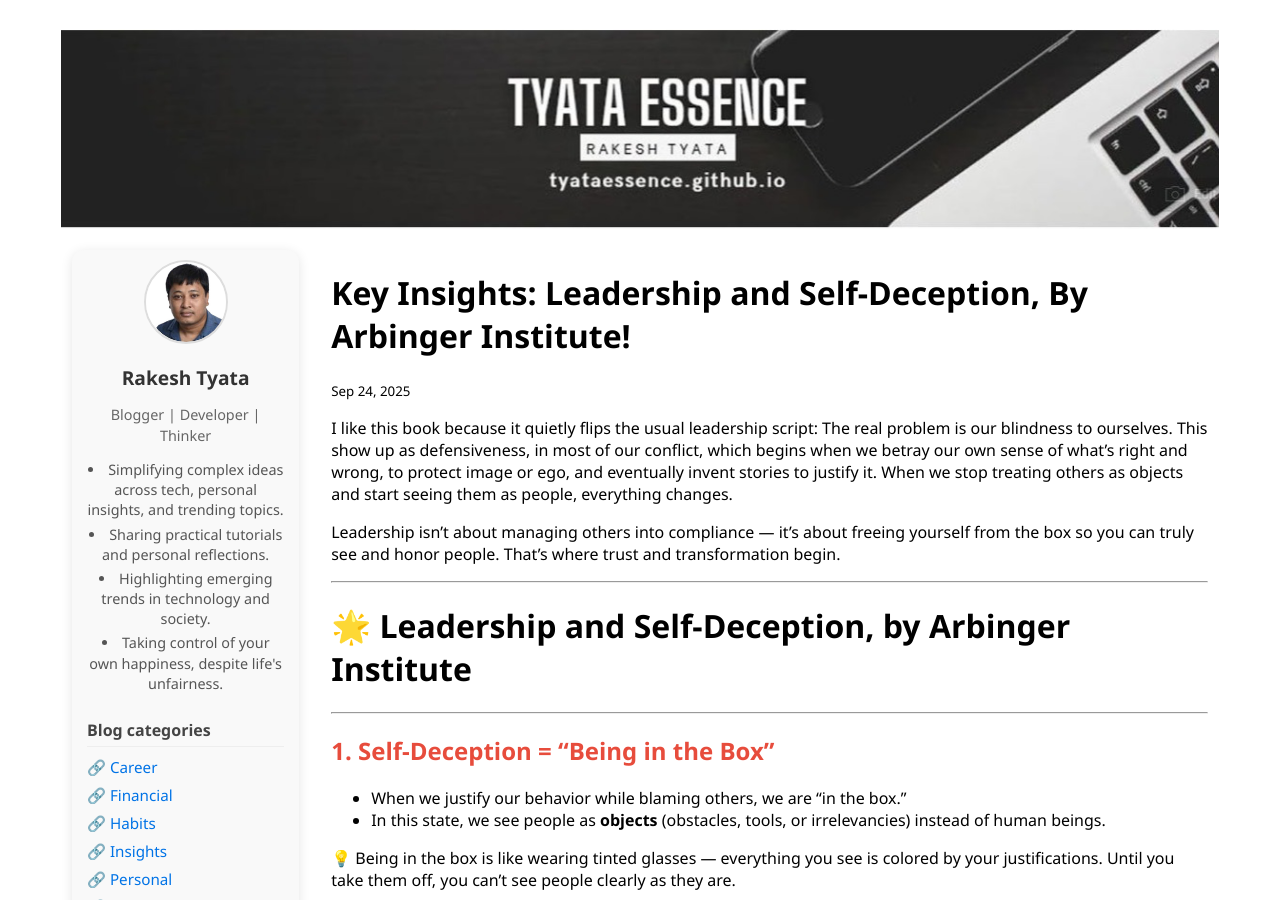
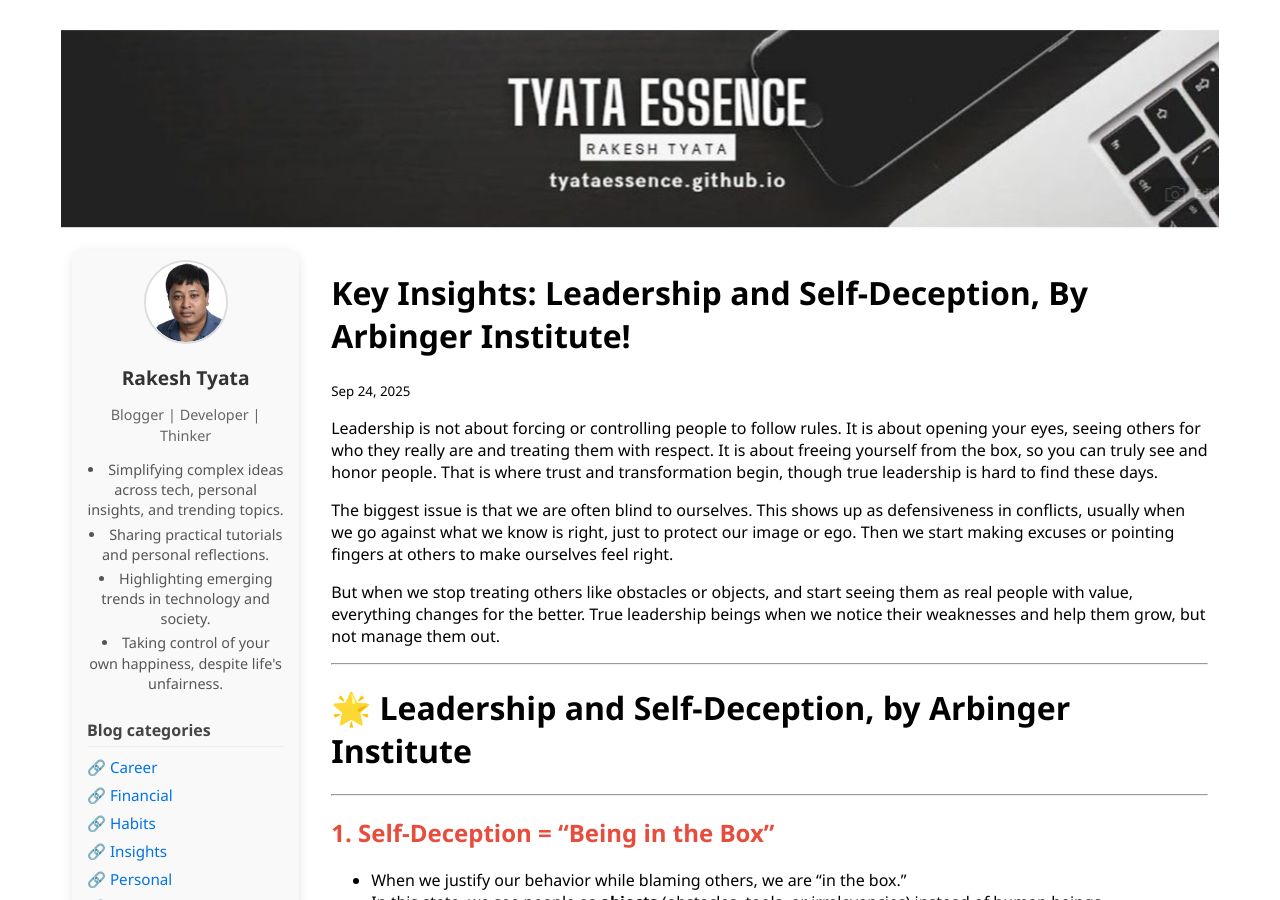
Before and after one commit to tyataessence/tyataessence.github.io, a Jekyll site: the page built from _posts/career/2025-09-24-key-insights-leadership-self-deceptions.md, in a window 1280 px wide and 900 px high. Built offline with Jekyll 4.4.1, drawn with Linux system fonts in a browser that asks for light colours.

Commit message:
adding more posts

```diff
--- a/_posts/career/2025-09-24-key-insights-leadership-self-deceptions.md
+++ b/_posts/career/2025-09-24-key-insights-leadership-self-deceptions.md
@@ -7,9 +7,11 @@ tags: [Leadership, Self-Deception, Career]
 author: Rakesh Tyata
 ---
 
-I like this book because it quietly flips the usual leadership script: The real problem is our blindness to ourselves. This show up as defensiveness, in most of our conflict, which begins when we betray our own sense of what's right and wrong, to protect image or ego, and eventually invent stories to justify it. When we stop treating others as objects and start seeing them as people, everything changes.
+Leadership is not about forcing or controlling people to follow rules. It is about opening your eyes, seeing others for who they really are and treating them with respect. It is about freeing yourself from the box, so you can truly see and honor people. That is where trust and transformation begin, though true leadership is hard to find these days.
 
-Leadership isn’t about managing others into compliance — it’s about freeing yourself from the box so you can truly see and honor people. That’s where trust and transformation begin.
+The biggest issue is that we are often blind to ourselves. This shows up as defensiveness in conflicts, usually when we go against what we know is right, just to protect our image or ego. Then we start making excuses or pointing fingers at others to make ourselves feel right.
+
+But when we stop treating others like obstacles or objects, and start seeing them as real people with value, everything changes for the better. True leadership beings when we notice their weaknesses and help them grow, but not manage them out.
 
 ---
 
```
Also changed, not shown: _posts/career/2025-09-26-key-insights-seven-habits.md (+2 -2 lines).
